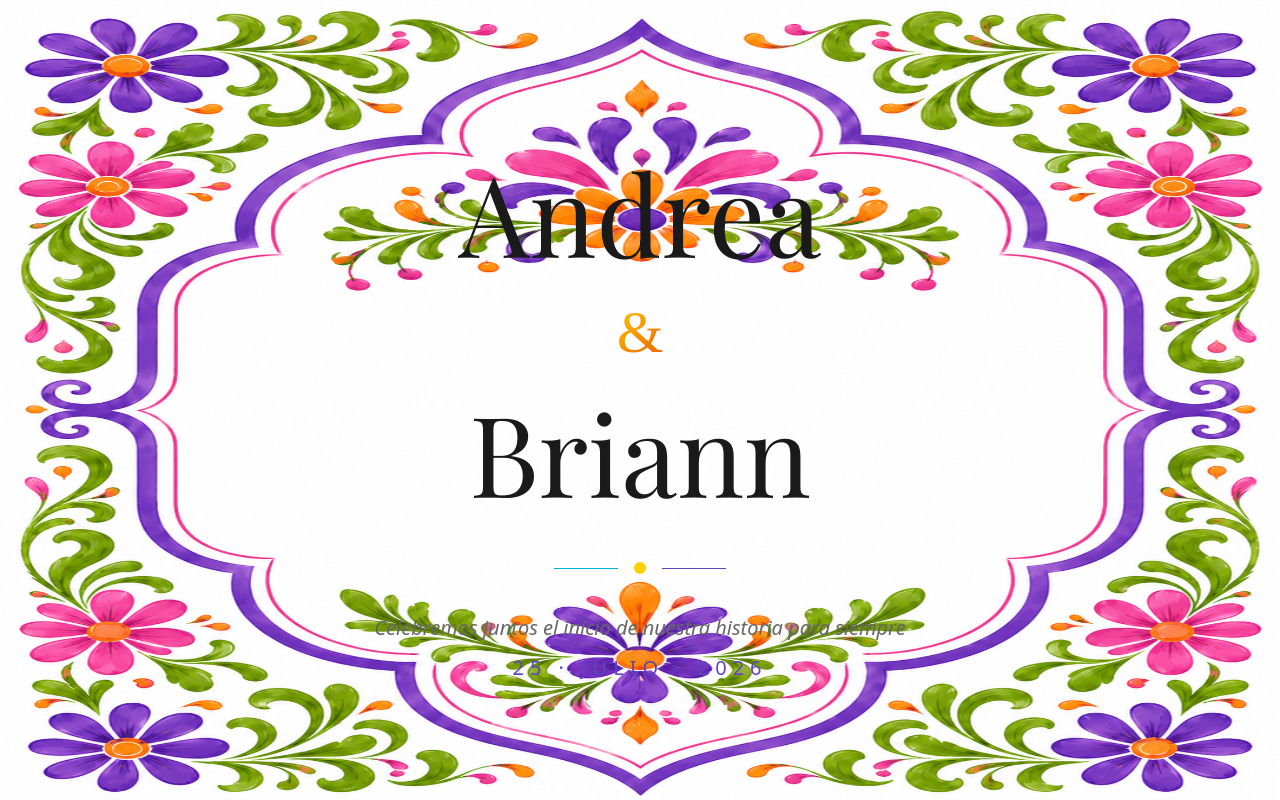
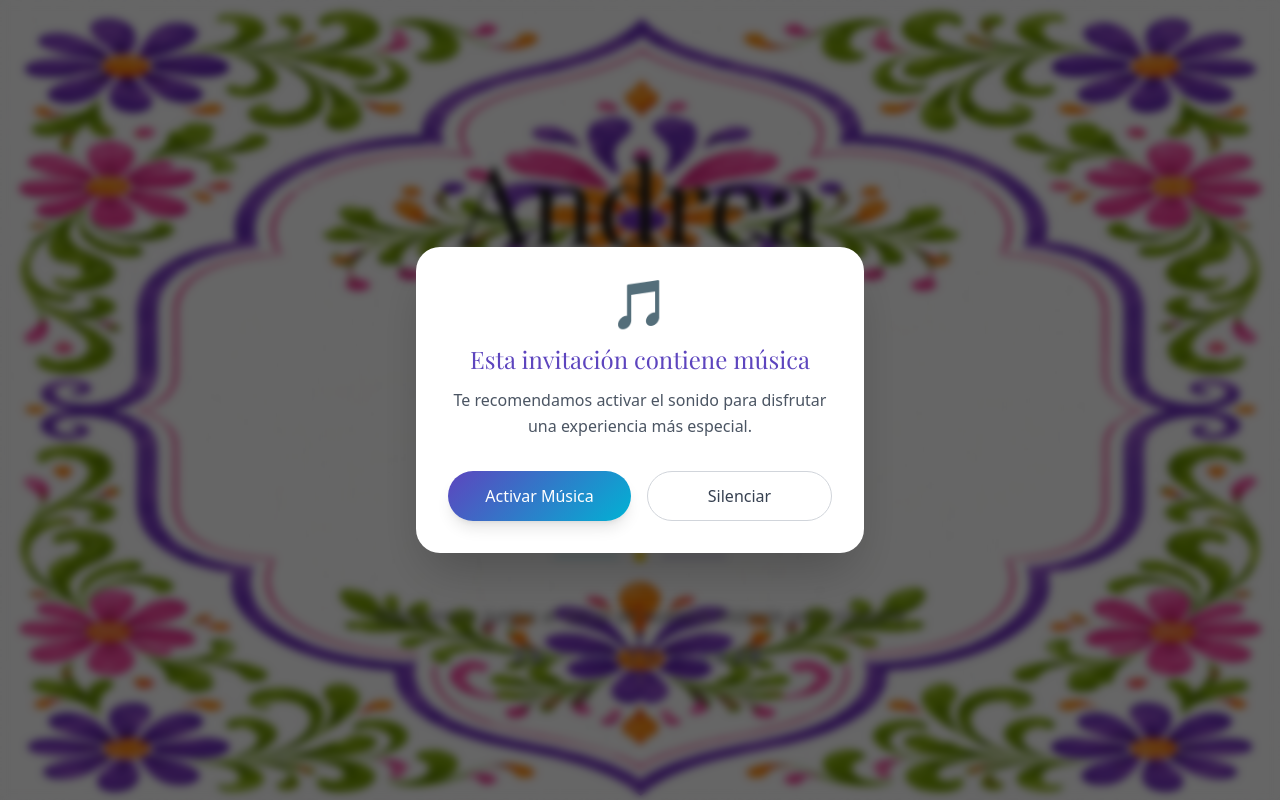
Before and after one commit to patrickespinoza/Andrea-Briann, a React (Vite) app in the folder Nuestra-Boda/: page / in a window 1280 px wide. Shown: the top 800 px of the page. Built offline with nearby package versions, Linux system fonts and the light colour scheme; a web font is replaced by a local one.

Commit message:
se agrego la musica

```diff
--- a/Nuestra-Boda/src/portada.jsx
+++ b/Nuestra-Boda/src/portada.jsx
@@ -3,21 +3,45 @@ import { motion } from "framer-motion";
 
 export default function Portada() {
   const audioRef = useRef(null);
+
+  const [showMusicModal, setShowMusicModal] = useState(true);
   const [isMuted, setIsMuted] = useState(false);
 
-  const handlePlayMusic = () => {
+  const enableMusic = () => {
     if (audioRef.current) {
+      audioRef.current.muted = false;
       audioRef.current.play().catch((error) => {
         console.error(error);
       });
     }
+
+    setIsMuted(false);
+    setShowMusicModal(false);
+  };
+
+  const disableMusic = () => {
+    if (audioRef.current) {
+      audioRef.current.pause();
+      audioRef.current.currentTime = 0;
+    }
+
+    setIsMuted(true);
+    setShowMusicModal(false);
   };
 
   const toggleMute = () => {
-    if (audioRef.current) {
-      audioRef.current.muted = !isMuted;
+    if (!audioRef.current) return;
+
+    if (isMuted) {
+      audioRef.current.muted = false;
+      audioRef.current.play().catch((error) => {
+        console.error(error);
+      });
+    } else {
+      audioRef.current.muted = true;
+    }
+
     setIsMuted(!isMuted);
-    }
   };
 
   return (
@@ -34,7 +58,7 @@ export default function Portada() {
         }}
       />
 
-      {/* Marco Talavera */}
+      {/* Marco */}
       <motion.div
         initial={{ opacity: 0, scale: 0.96 }}
         animate={{ opacity: 1, scale: 1 }}
@@ -51,7 +75,7 @@ export default function Portada() {
       >
         <img
           src="/marco-portada.png"
-          alt="Marco Talavera"
+          alt="Marco Floral"
           className="
             absolute
             inset-0
@@ -74,31 +98,11 @@ export default function Portada() {
             items-center
             justify-center
             text-center
-
             px-[18%]
             sm:px-[20%]
             md:px-[22%]
           "
         >
-          {/* Título */}
-          <motion.p
-            initial={{ opacity: 0 }}
-            animate={{ opacity: 1 }}
-            transition={{ duration: 0.8 }}
-            className="
-              uppercase
-              tracking-[4px]
-              sm:tracking-[6px]
-              text-xs
-              sm:text-sm
-              mb-6
-            "
-            style={{
-              color: "#C8A96B",
-            }}
-          >
-
-          </motion.p>
 
           {/* Nombre Novia */}
           <motion.h1
@@ -170,13 +174,9 @@ export default function Portada() {
 
           {/* Separador */}
           <div className="flex justify-center items-center gap-4 my-8 md:my-10">
-
             <div className="w-10 sm:w-16 h-px bg-[#01B2D4]" />
-
             <div className="w-3 h-3 rounded-full bg-[#FCD102]" />
-
             <div className="w-10 sm:w-16 h-px bg-[#5D45BE]" />
-
           </div>
 
           {/* Frase */}
@@ -217,20 +217,111 @@ export default function Portada() {
           >
             25 · Julio · 2026
           </motion.p>
+
         </div>
       </motion.div>
 
       {/* Audio */}
-      <audio
-        ref={audioRef}
-        loop
-        onCanPlay={handlePlayMusic}
-      >
+      <audio ref={audioRef} loop>
         <source src="/musica.mp3" type="audio/mpeg" />
       </audio>
 
-      {/* Botón sonido opcional */}
-      {/*
+      {/* Modal Música */}
+      {showMusicModal && (
+        <div
+          className="
+            fixed
+            inset-0
+            z-[999]
+            bg-black/60
+            backdrop-blur-sm
+            flex
+            items-center
+            justify-center
+            px-6
+          "
+        >
+          <motion.div
+            initial={{ opacity: 0, scale: 0.9 }}
+            animate={{ opacity: 1, scale: 1 }}
+            transition={{ duration: 0.4 }}
+            className="
+              bg-white
+              rounded-3xl
+              shadow-2xl
+              max-w-md
+              w-full
+              p-8
+              text-center
+            "
+          >
+            <div className="text-5xl mb-4">
+              🎵
+            </div>
+
+            <h3
+              className="
+                text-2xl
+                font-playfair
+                mb-3
+                text-[#5D45BE]
+              "
+            >
+              Esta invitación contiene música
+            </h3>
+
+            <p
+              className="
+                text-gray-600
+                leading-relaxed
+                mb-8
+              "
+            >
+              Te recomendamos activar el sonido para disfrutar una experiencia más especial.
+            </p>
+
+            <div className="flex gap-4 flex-col sm:flex-row">
+
+              <button
+                onClick={enableMusic}
+                className="
+                  flex-1
+                  py-3
+                  rounded-full
+                  text-white
+                  font-medium
+                  shadow-lg
+                "
+                style={{
+                  background:
+                    "linear-gradient(135deg,#5D45BE,#01B2D4)",
+                }}
+              >
+                Activar Música
+              </button>
+
+              <button
+                onClick={disableMusic}
+                className="
+                  flex-1
+                  py-3
+                  rounded-full
+                  border
+                  border-gray-300
+                  text-gray-700
+                  font-medium
+                "
+              >
+                Silenciar
+              </button>
+
+            </div>
+          </motion.div>
+        </div>
+      )}
+
+      {/* Botón Sonido */}
+      {!showMusicModal && (
         <button
           onClick={toggleMute}
           className="
@@ -238,17 +329,19 @@ export default function Portada() {
             bottom-6
             right-6
             z-50
-          bg-white/80
+            bg-white/90
             backdrop-blur-md
             px-4
             py-2
             rounded-full
-          shadow-md
+            shadow-lg
+            hover:scale-105
+            transition-all
           "
         >
           {isMuted ? "🔇" : "🔊"}
         </button>
-      */}
+      )}
     </section>
   );
 }
```
Also changed, not shown: 1 other file (tests, documents, lock files or other folders). Lines whose indentation alone changed are shown as unchanged.
